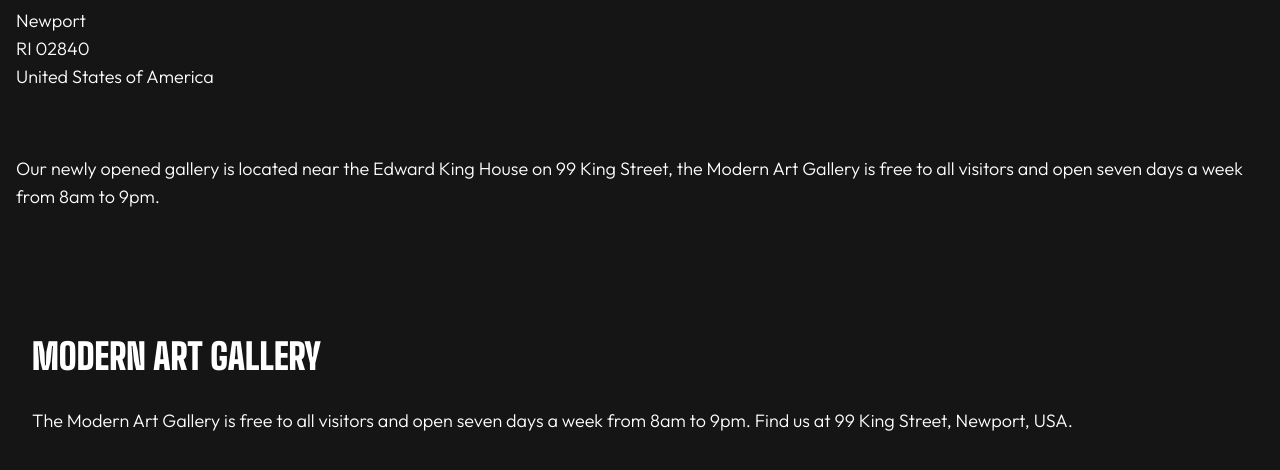
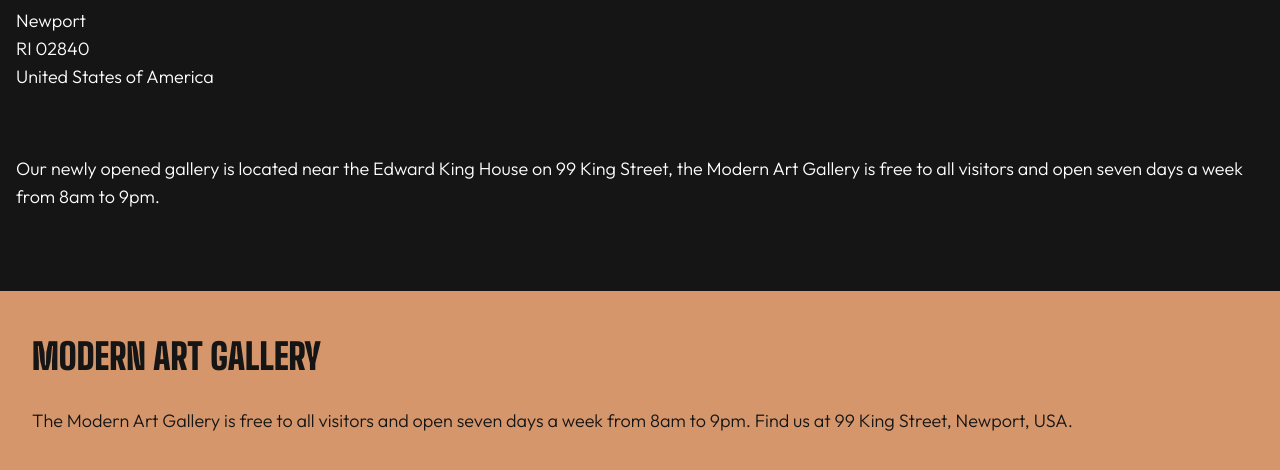
Before and after one commit to natasharamburrun/art-gallary-website, a React app in the folder my-app/: page /location in a window 1280 px wide. Shown: the part 682-1152 px from the top of the page. Built offline with nearby package versions, Linux system fonts and the light colour scheme.

Commit message:
moved footer into components due to colour diff

```diff
--- a/my-app/package.json
+++ b/my-app/package.json
@@ -12,6 +12,7 @@
     "react-router-dom": "^6.2.1",
     "react-scripts": "5.0.0",
     "sass": "^1.49.7",
+    "styled-components": "^5.3.3",
     "web-vitals": "^2.1.4"
   },
   "scripts": {
--- a/my-app/src/component/Footer.js
+++ /dev/null
@@ -1,14 +0,0 @@
-import React from "react";
-
-const Footer = () => {
-  return (
-      <section className="footer">
-        <h3 className='footer__heading'>Modern Art Gallery</h3>
-        <p> The Modern Art Gallery is free to all visitors and open seven days a week
-          from 8am to 9pm. Find us at 99 King Street, Newport, USA.
-        </p>
-      </section>
-    )
-  }
-
-export default Footer
--- a/my-app/src/component/Home.js
+++ b/my-app/src/component/Home.js
@@ -1,5 +1,4 @@
 import React from 'react';
-import Footer from './Footer';
 import GoToLocation from './LocationButton';
 
 
@@ -35,7 +34,12 @@ import GoToLocation from './LocationButton';
               influence you.</p>
           </article>
         </div>
-        <Footer />
+        <section className="homepage__footer">
+        <h3 className='homepage__footer-heading'>Modern Art Gallery</h3>
+        <p> The Modern Art Gallery is free to all visitors and open seven days a week
+          from 8am to 9pm. Find us at 99 King Street, Newport, USA.
+        </p>
+      </section>
       </section>
     )
   }
--- a/my-app/src/component/Location.js
+++ b/my-app/src/component/Location.js
@@ -1,5 +1,4 @@
 import React from 'react';
-import Footer from './Footer';
 import GoToHomePage from './HomeButton';
 
 const Location = () => {
@@ -21,7 +20,12 @@ const Location = () => {
           </div>
         </article>
       </div>
-      <Footer />
+      <section className="location__footer">
+        <h3 className='location__footer-heading'>Modern Art Gallery</h3>
+        <p> The Modern Art Gallery is free to all visitors and open seven days a week
+          from 8am to 9pm. Find us at 99 King Street, Newport, USA.
+        </p>
+      </section>
     </section>
   )
 }
--- a/my-app/src/styles/04-components/_footer.scss
+++ /dev/null
@@ -1,5 +0,0 @@
-.footer {
-    background-color: $base-color-black;
-    color: $base-color-white;
-    padding: 48px 32px;
-}
--- a/my-app/src/styles/04-components/_home.scss
+++ b/my-app/src/styles/04-components/_home.scss
@@ -60,4 +60,10 @@
       color: $base-color-white;
       padding: 48px 24px;
     }
+
+    &__footer {
+      background-color: $base-color-black;
+      color: $base-color-white;
+      padding: 48px 32px;
+    }
   }
--- a/my-app/src/styles/04-components/_location.scss
+++ b/my-app/src/styles/04-components/_location.scss
@@ -42,4 +42,10 @@
       color: $base-color-nude;
       padding-top: 48px;
     }
+
+    &__footer {
+      background-color: $base-color-nude;
+      color: $base-color-black;
+      padding: 48px 32px;
+    }
   }
--- a/my-app/src/styles/styles.scss
+++ b/my-app/src/styles/styles.scss
@@ -10,5 +10,4 @@
 @import './03-base/reset';
 
 @import './04-components/home';
-@import './04-components/footer';
 @import './04-components/location';
```
Also changed, not shown: my-app/public/index.html (+0 -17 lines), 1 other file.
